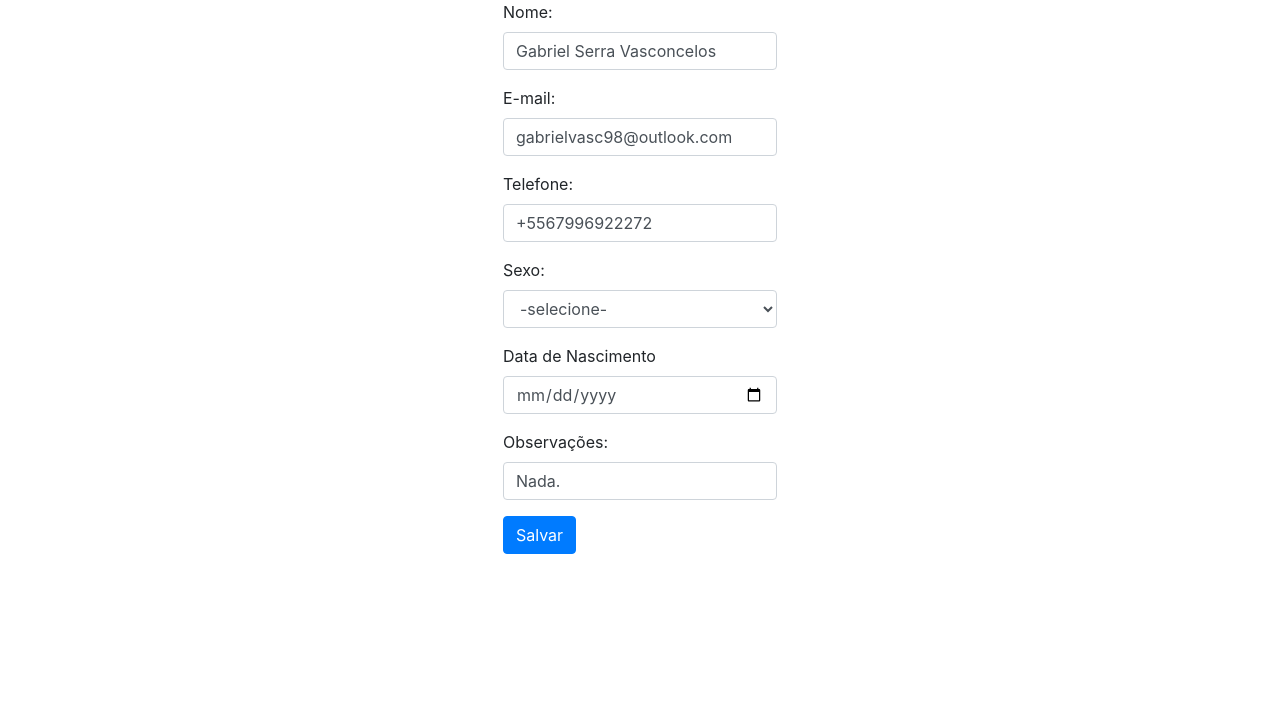
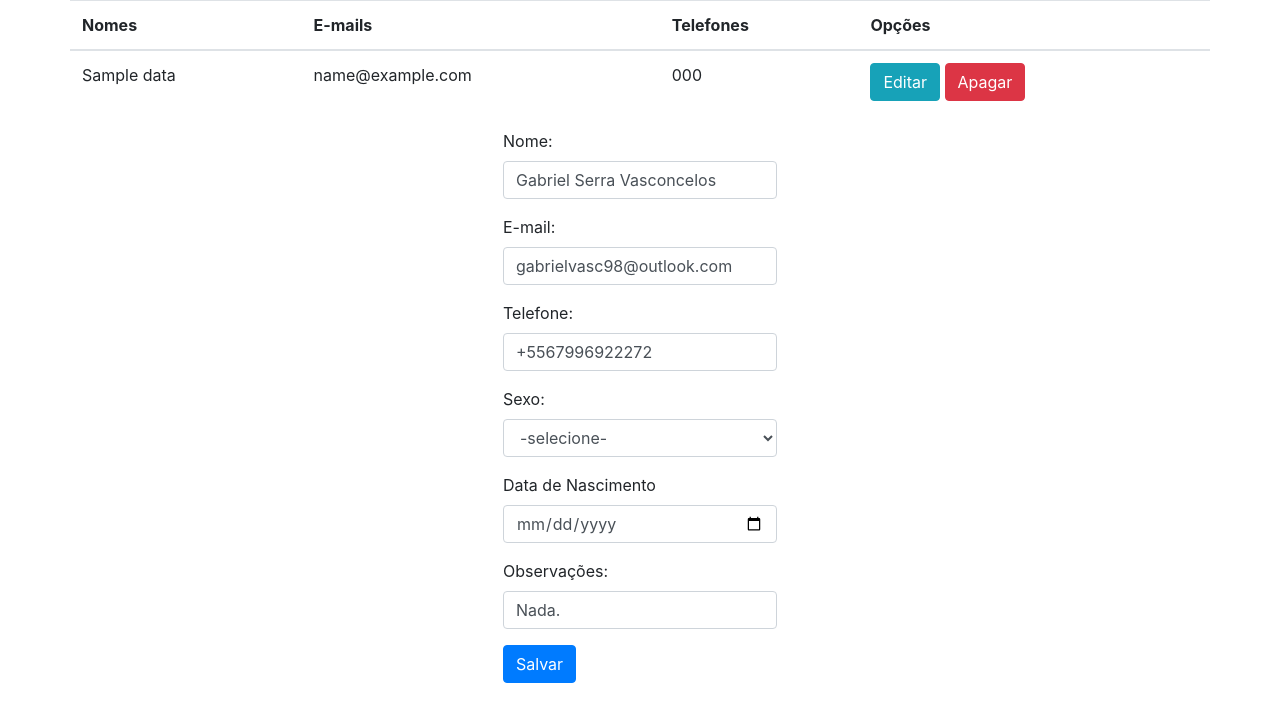
Before and after one commit to gabriel-vasc/SuperBizProject, a PHP site: page /index.php in a window 1280 px wide. Shown: the top 722 px of the page. Run offline with PHP 8.4, Linux system fonts and the light colour scheme; tables that the repository leaves empty or names only in its code hold one stand-in row (values such as "Sample post").

Commit message:
Leitura implementada

```diff
--- a/project/index.php
+++ b/project/index.php
@@ -12,7 +12,54 @@
     </head>
 
     <body>
+
         <?php require_once 'process.php' ?>
+
+        <div class="container">
+
+            <?php
+                $mysqli = new mysqli('localhost','root','','crudDB') or die(mysqli_error($mysqli));
+                $resultado = $mysqli->query("SELECT * FROM data") or die($mysqli->error);
+                //pre_r($resultado);
+                ?>
+
+                <div class="row justify-content-center">
+                    <table class="table">
+                        <thead>
+                            <tr>
+                                <th>Nomes</th>
+                                <th>E-mails</th>
+                                <th>Telefones</th>
+                                <th colspan="2">Opções</th>
+                            </tr>
+                        </thead>
+
+                <?php
+                    while ($row = $resultado->fetch_assoc()): ?>
+                        <tr>
+                            <td><?php echo $row['nome']; ?></td>
+                            <td><?php echo $row['e_mail']; ?></td>
+                            <td><?php echo $row['telefone']; ?></td>
+                            <td>
+                                <a href="index.php?edit=<?php echo $row['id']; ?>"
+                                class="btn btn-info">Editar</a>
+                                <a href="process.php?delete=<?php echo $row['id']; ?>"
+                                class="btn btn-danger">Apagar</a>
+                            </td>
+                        </tr>
+                    <?php endwhile; ?>
+                    </table>
+                </div>
+
+                <?php
+
+                function pre_r($array) {
+                    echo '<pre>';
+                    print_r($array);
+                    echo '</pre>';
+                }
+            ?>
+
             <div class="row justify-content-center">
                 <form action="process.php" method="POST">
                     <div class="form-group">
@@ -50,11 +97,13 @@
                     </div>
                 </form>
             </div>
+
             <!-- Optional JavaScript -->
             <!-- jQuery first, then Popper.js, then Bootstrap JS -->
             <script src="https://code.jquery.com/jquery-3.3.1.slim.min.js" integrity="sha384-q8i/X+965DzO0rT7abK41JStQIAqVgRVzpbzo5smXKp4YfRvH+8abtTE1Pi6jizo" crossorigin="anonymous"></script>
             <script src="https://cdnjs.cloudflare.com/ajax/libs/popper.js/1.14.7/umd/popper.min.js" integrity="sha384-UO2eT0CpHqdSJQ6hJty5KVphtPhzWj9WO1clHTMGa3JDZwrnQq4sF86dIHNDz0W1" crossorigin="anonymous"></script>
             <script src="https://stackpath.bootstrapcdn.com/bootstrap/4.3.1/js/bootstrap.min.js" integrity="sha384-JjSmVgyd0p3pXB1rRibZUAYoIIy6OrQ6VrjIEaFf/nJGzIxFDsf4x0xIM+B07jRM" crossorigin="anonymous"></script>
+        </div>
     </body>
 
 </html>
```
Lines whose indentation alone changed are shown as unchanged.
